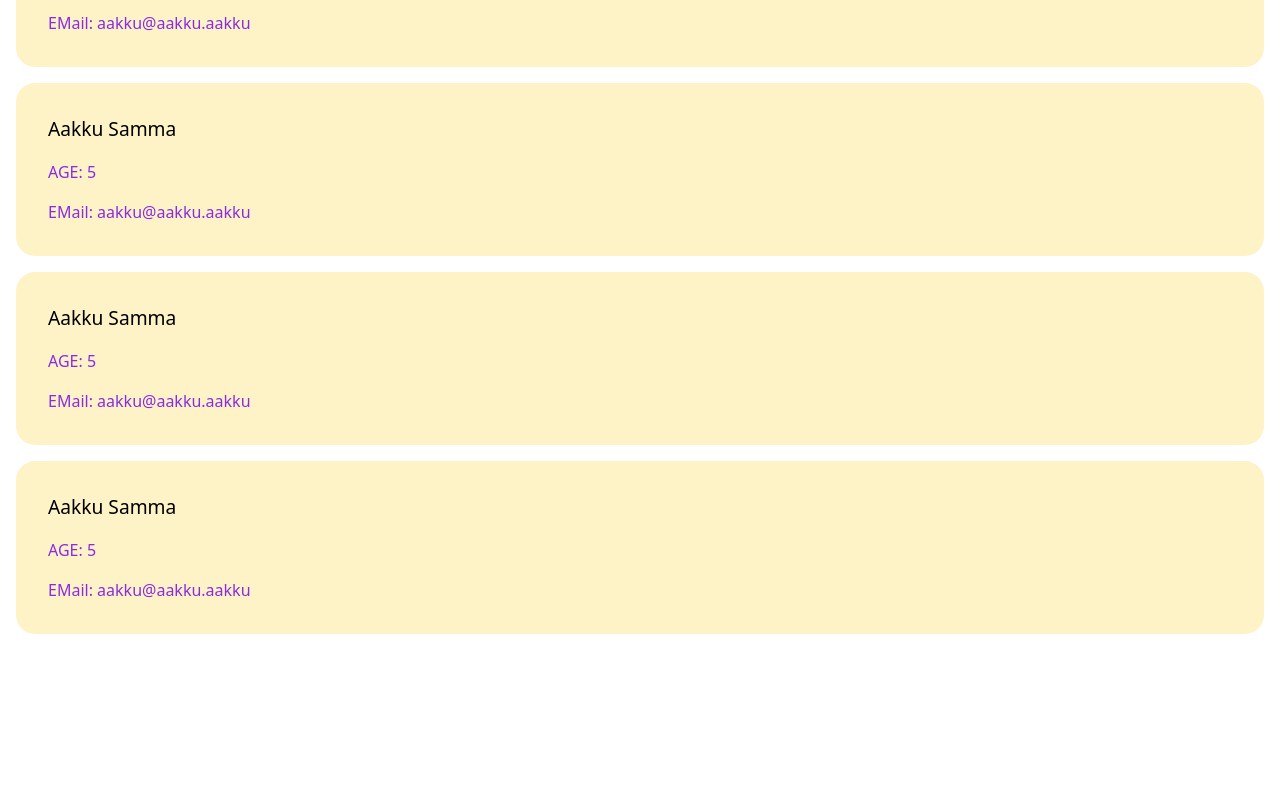
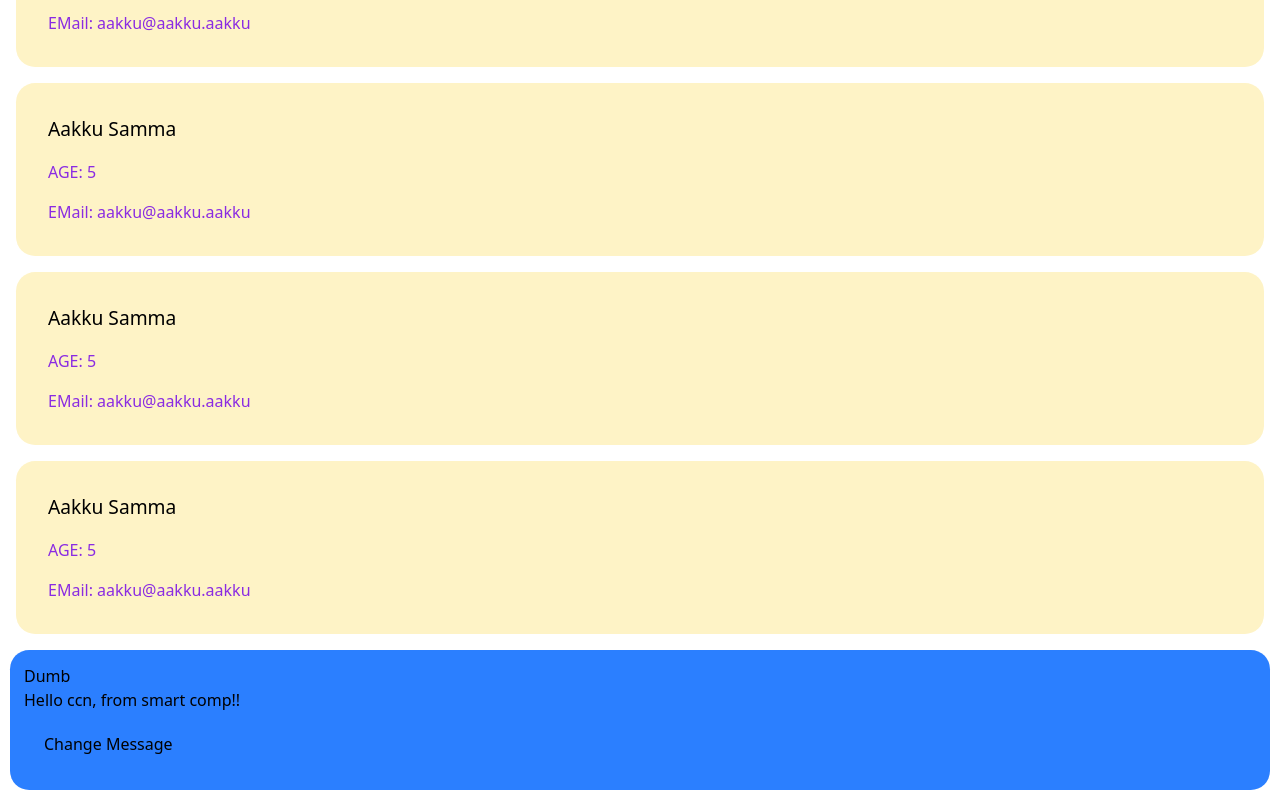
Before and after one commit to aakku106/4thSemTranning_REACT, a React (Vite) app in the folder project3/: page / in a window 1280 px wide. Shown: the part 832-1632 px from the top of the page. Before the commit the page ends 1482 px from the top, so only its background shows below. Built offline with nearby package versions, Linux system fonts and the light colour scheme.

Commit message:
feat: add SmartComponent and update App to include it; refactor DumbComponent

```diff
--- a/project3/src/App.jsx
+++ b/project3/src/App.jsx
@@ -16,6 +16,7 @@ import ContactLayout from "./Pages/Contact/Contactlayout";
 import Contactdetails from "./Pages/Contact/Contactdetails";
 import Parent from "./propsDrilling/Parent";
 import UserCard from "./Components/Reusable_Component/UserCard";
+import SmartComponent from "./Components/SmartComponent/SmartComponent";
 function App() {
   return (
     <>
@@ -52,6 +53,8 @@ function App() {
       <UserCard name={"Aakku Samma"} age={5} email={"aakku@aakku.aakku"} />
       <UserCard name={"Aakku Samma"} age={5} email={"aakku@aakku.aakku"} />
       <UserCard name={"Aakku Samma"} age={5} email={"aakku@aakku.aakku"} />
+      {/* Smart / deumb comp  */}
+      <SmartComponent />
     </>
   );
 }
--- a/project3/src/Components/DumbComponent/DumbComponent.jsx
+++ b/project3/src/Components/DumbComponent/DumbComponent.jsx
@@ -1,9 +1,17 @@
-import React from 'react'
+/** @format */
 
-function DumbComponent() {
+import React from "react";
+
+function DumbComponent({ message, onchange }) {
   return (
-    <div>DumbComponent</div>
-  )
+    <>
+      <h2>Dumb</h2>
+      <h2>{message}</h2>
+      <button className="p-5" onClick={onchange}>
+        Change Message{" "}
+      </button>
+    </>
+  );
 }
 
-export default DumbComponent
+export default DumbComponent;
--- a/project3/src/Components/SmartComponent/SmartComponent.jsx
+++ b/project3/src/Components/SmartComponent/SmartComponent.jsx
@@ -1,9 +1,18 @@
-import React from 'react'
+/** @format */
+
+import React, { useState } from "react";
+import DumbComponent from "../DumbComponent/DumbComponent";
 
 function SmartComponent() {
+  const [text, setText] = useState("Hello ccn, from smart comp!!");
+  const changeMessage = () => {
+    setText("Meggage has been changed");
+  };
   return (
-    <div>SmartComponent</div>
-  )
+    <div className=" text-zinc-50-400 p-3.5 bg-blue-500 m-2.5 ">
+      <DumbComponent message={text} onchange={changeMessage} />
+    </div>
+  );
 }
 
-export default SmartComponent
+export default SmartComponent;
```
